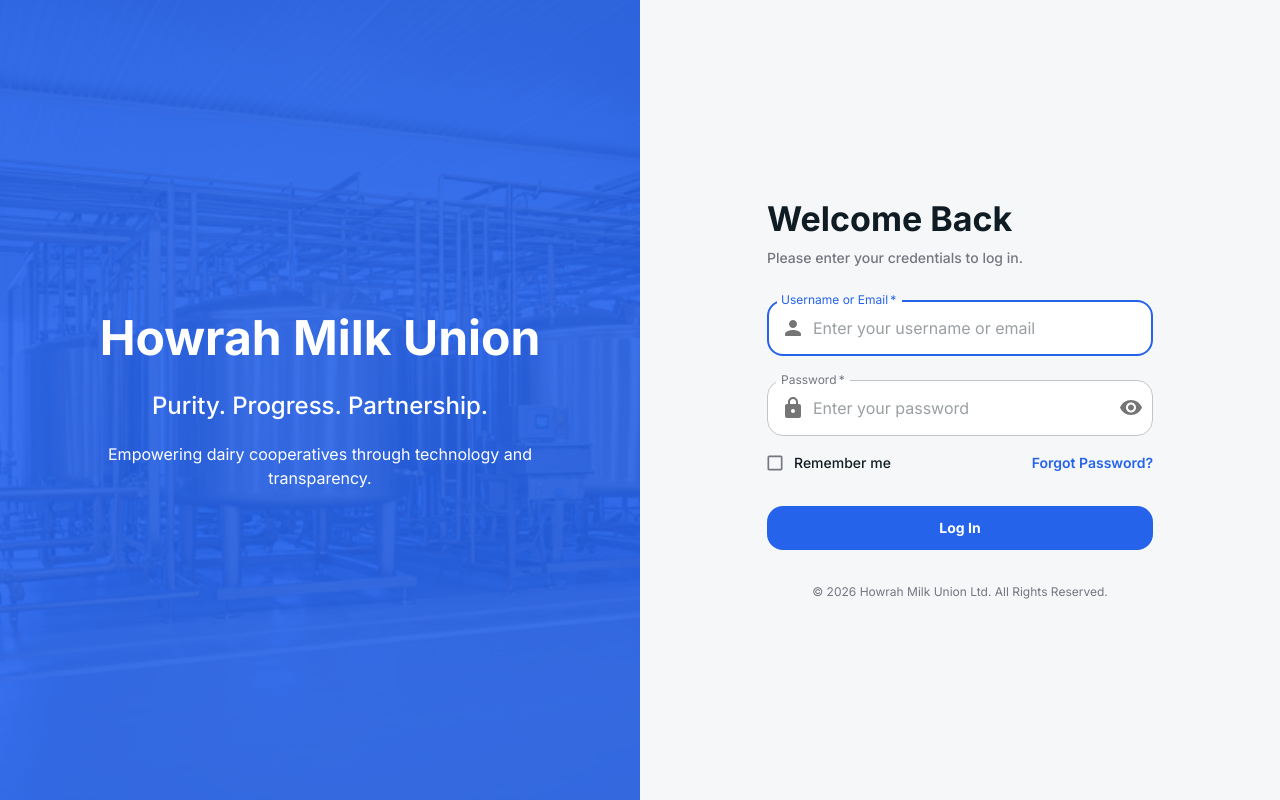
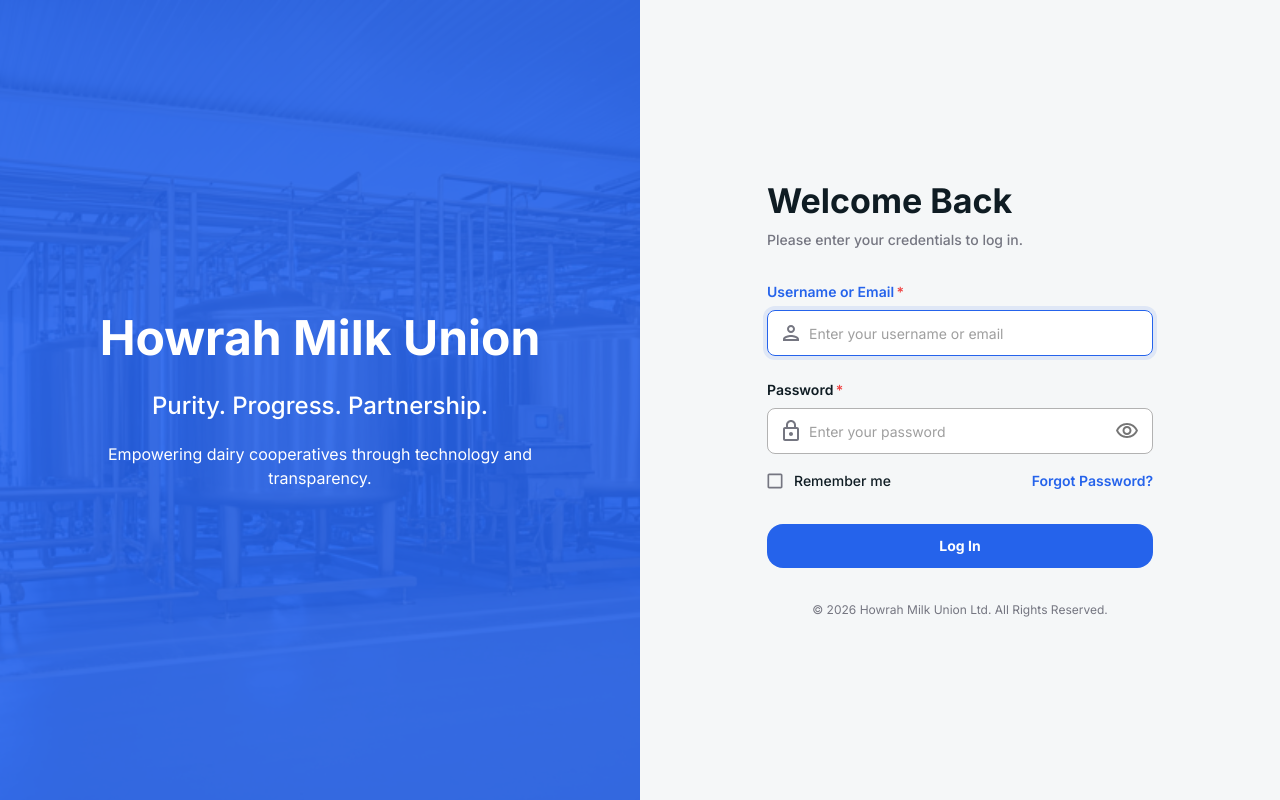
Before and after one commit to iapurba-tech/hmu-ui-app, a React (Vite) app: page /login in a window 1280 px wide. Built offline with nearby package versions, Linux system fonts and the light colour scheme; no server answers.

Commit message:
#1 replace login input boxes with custom text fields

```diff
--- a/src/features/auth/components/LoginForm/LoginForm.styles.ts
+++ b/src/features/auth/components/LoginForm/LoginForm.styles.ts
@@ -1,52 +1,44 @@
-import type { SxProps, Theme } from '@mui/material';
+import type { SxProps, Theme } from "@mui/material";
 
 export const loginFormContainerStyles: SxProps<Theme> = {
-  display: 'flex',
-  alignItems: 'center',
-  justifyContent: 'center',
-  backgroundColor: 'background.default',
-  width: '100%',
-  height: '100%',
+  display: "flex",
+  alignItems: "center",
+  justifyContent: "center",
+  backgroundColor: "background.default",
+  width: "100%",
+  height: "100%",
 };
 
 export const headerBoxStyles: SxProps<Theme> = {
   mb: 3,
-  display: 'flex',
-  flexDirection: 'column',
-  alignItems: 'flex-start',
+  display: "flex",
+  flexDirection: "column",
+  alignItems: "flex-start",
 };
 
 export const loginFormBoxStyles: SxProps<Theme> = {
-  display: 'flex',
-  flexDirection: 'column',
-  width: '100%',
+  display: "flex",
+  flexDirection: "column",
+  width: "100%",
   maxWidth: 450,
   px: 4,
 };
 
 export const formContainerStyles: SxProps<Theme> = {
   mt: 1,
-  width: '100%',
-};
-
-export const textFieldStyles: SxProps<Theme> = {
-  width: '100%',
-  '& .MuiOutlinedInput-root': {
-    backgroundColor: 'white',
-    borderRadius: 2,
-  },
+  width: "100%",
 };
 
 export const actionRowStyles: SxProps<Theme> = {
-  display: 'flex',
-  alignItems: 'center',
-  justifyContent: 'space-between',
-  width: '100%',
+  display: "flex",
+  alignItems: "center",
+  justifyContent: "space-between",
+  width: "100%",
   mb: 3,
 };
 
 export const footerTextStyles: SxProps<Theme> = {
-  display: 'block',
+  display: "block",
   mt: 4,
-  textAlign: 'center',
+  textAlign: "center",
 };
--- a/src/features/auth/components/LoginForm/LoginForm.tsx
+++ b/src/features/auth/components/LoginForm/LoginForm.tsx
@@ -1,9 +1,7 @@
 import React, { useState } from "react";
 import {
   Box,
-  TextField,
   Typography,
-  InputAdornment,
   IconButton,
   Link,
   Checkbox,
@@ -11,20 +9,19 @@
   Alert,
 } from "@mui/material";
 import {
-  PersonRounded as Person,
-  LockRounded as Lock,
-  VisibilityRounded as Visibility,
-  VisibilityOffRounded as VisibilityOff,
-} from "@mui/icons-material";
+  LockIcon,
+  UserIcon,
+  VisibilityIcon,
+  VisibilityOffIcon,
+} from "../../../../shared/icons";
 import { Navigate, useNavigate } from "react-router-dom";
 import { useLoginMutation } from "../../../../shared/api/auth/auth.hooks";
-import { HmuButton } from "../../../../shared/components";
+import { HmuButton, HmuTextField } from "../../../../shared/components";
 import {
   loginFormContainerStyles,
   headerBoxStyles,
   loginFormBoxStyles,
   formContainerStyles,
-  textFieldStyles,
   actionRowStyles,
   footerTextStyles,
 } from "./LoginForm.styles";
@@ -97,7 +94,7 @@
           )}
 
           <Box sx={{ mb: 3 }}>
-            <TextField
+            <HmuTextField
               required
               fullWidth
               id="username"
@@ -111,21 +108,12 @@
               onChange={(e) =>
                 setFormData({ ...formData, username: e.target.value })
               }
-              slotProps={{
-                input: {
-                  startAdornment: (
-                    <InputAdornment position="start">
-                      <Person color="action" />
-                    </InputAdornment>
-                  ),
-                },
-              }}
-              sx={textFieldStyles}
+              startIcon={<UserIcon />}
             />
           </Box>
 
           <Box sx={{ mb: 1 }}>
-            <TextField
+            <HmuTextField
               required
               fullWidth
               name="password"
@@ -139,28 +127,18 @@
               onChange={(e) =>
                 setFormData({ ...formData, password: e.target.value })
               }
-              slotProps={{
-                input: {
-                  startAdornment: (
-                    <InputAdornment position="start">
-                      <Lock color="action" />
-                    </InputAdornment>
-                  ),
-                  endAdornment: (
-                    <InputAdornment position="end">
+              startIcon={<LockIcon />}
+              endIcon={
                 <IconButton
                   onClick={handleTogglePassword}
                   edge="end"
                   aria-label="toggle password visibility"
                   disabled={isPending}
+                  size="small"
                 >
-                        {showPassword ? <VisibilityOff /> : <Visibility />}
+                  {showPassword ? <VisibilityOffIcon /> : <VisibilityIcon />}
                 </IconButton>
-                    </InputAdornment>
-                  ),
-                },
-              }}
-              sx={textFieldStyles}
+              }
             />
           </Box>
 
--- a/src/shared/icons/index.ts
+++ b/src/shared/icons/index.ts
@@ -17,6 +17,10 @@
   Inventory2Outlined as ProductIcon,
   SellOutlined as PricingIcon,
   AdminPanelSettingsOutlined as AdminPanelIcon,
+  PersonOutlined as UserIcon,
+  LockOutlined as LockIcon,
+  VisibilityOutlined as VisibilityIcon,
+  VisibilityOffOutlined as VisibilityOffIcon,
 
   // Rounded Icons
   VerifiedUserRounded as ShieldIcon,
```
Also changed, not shown: 1 other file (tests, documents, lock files or other folders). Lines whose indentation alone changed are shown as unchanged.
